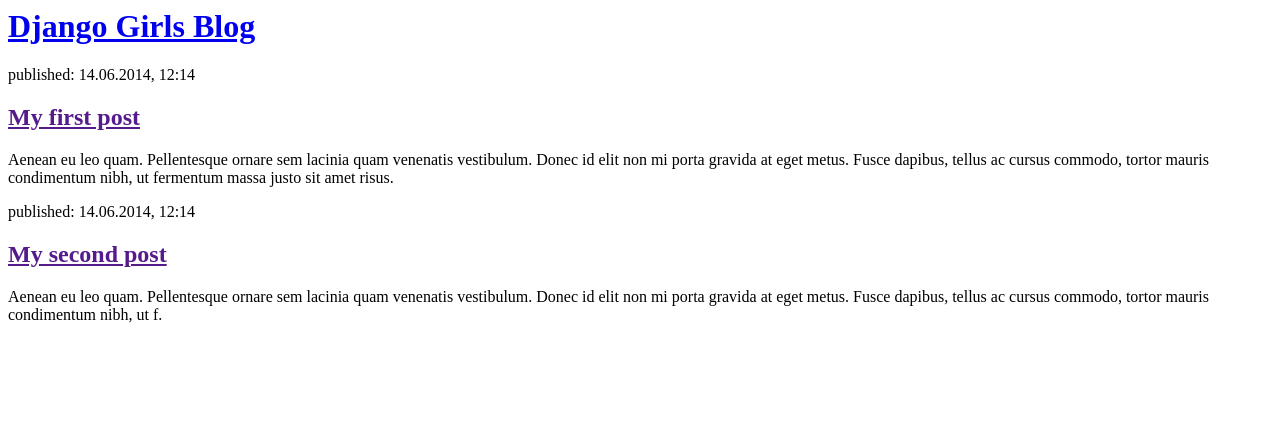
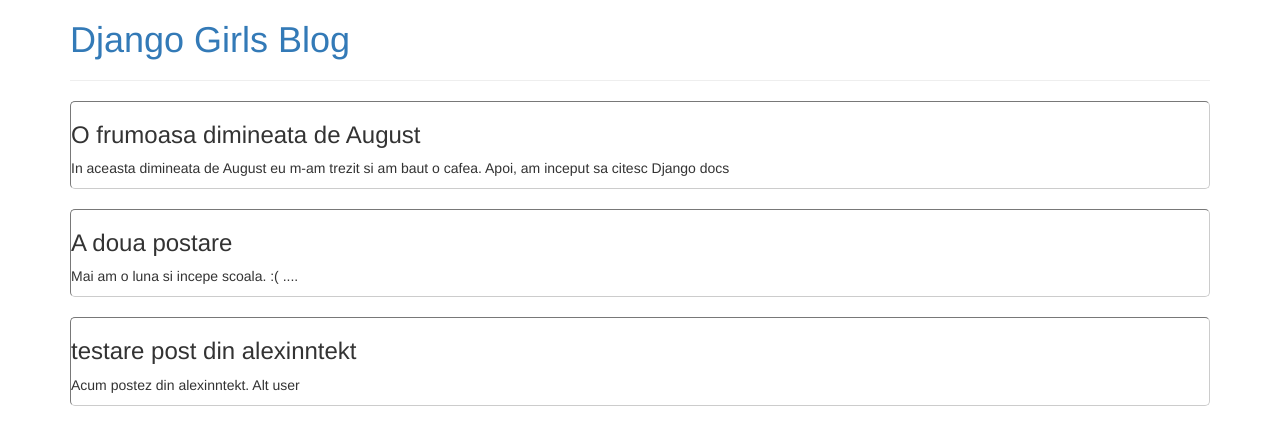
Before and after one commit to AlexInntekt/djangoDocsPlaying, a Django app: page / in a window 1280 px wide. Shown: the top 445 px of the page. Run offline with Django 3.2, Linux system fonts and the light colour scheme; data comes from the database, SQL or seed files in the repository; some libraries are stand-ins or nearby versions.

Commit message:
playing with querysets inside html

```diff
--- a/blog/templates/blog/post_list.html
+++ b/blog/templates/blog/post_list.html
@@ -1,22 +1,39 @@
 <html>
     <head>
         <title>Django Girls blog</title>
+
+        <!-- Latest compiled and minified CSS -->
+<link rel="stylesheet" href="https://maxcdn.bootstrapcdn.com/bootstrap/3.3.7/css/bootstrap.min.css" integrity="sha384-BVYiiSIFeK1dGmJRAkycuHAHRg32OmUcww7on3RYdg4Va+PmSTsz/K68vbdEjh4u" crossorigin="anonymous">
+
+<!-- Optional theme -->
+<link rel="stylesheet" href="https://maxcdn.bootstrapcdn.com/bootstrap/3.3.7/css/bootstrap-theme.min.css" integrity="sha384-rHyoN1iRsVXV4nD0JutlnGaslCJuC7uwjduW9SVrLvRYooPp2bWYgmgJQIXwl/Sp" crossorigin="anonymous">
+
+<!-- Latest compiled and minified JavaScript -->
+<script src="https://maxcdn.bootstrapcdn.com/bootstrap/3.3.7/js/bootstrap.min.js" integrity="sha384-Tc5IQib027qvyjSMfHjOMaLkfuWVxZxUPnCJA7l2mCWNIpG9mGCD8wGNIcPD7Txa" crossorigin="anonymous"></script>
     </head>
+
+
+
     <body>
+    <div class="container">
+
+
         <div>
             <h1><a href="/">Django Girls Blog</a></h1>
+            <hr/>
         </div>
 
-        <div>
-            <p>published: 14.06.2014, 12:14</p>
-            <h2><a href="">My first post</a></h2>
-            <p>Aenean eu leo quam. Pellentesque ornare sem lacinia quam venenatis vestibulum. Donec id elit non mi porta gravida at eget metus. Fusce dapibus, tellus ac cursus commodo, tortor mauris condimentum nibh, ut fermentum massa justo sit amet risus.</p>
+
+        {% for post in posts %}
+        <div style="border-width: 1px; border-color: #ccc; border-style: inset; border-radius: 5px;">
+            <h3>   {{ post }}  </h3>
+            <p> {{ post.text }} </p>
         </div>
+        <br>
 
-        <div>
-            <p>published: 14.06.2014, 12:14</p>
-            <h2><a href="">My second post</a></h2>
-            <p>Aenean eu leo quam. Pellentesque ornare sem lacinia quam venenatis vestibulum. Donec id elit non mi porta gravida at eget metus. Fusce dapibus, tellus ac cursus commodo, tortor mauris condimentum nibh, ut f.</p>
-        </div>
+        {% endfor %}
+
+
+    </div>
     </body>
 </html>
--- a/blog/views.py
+++ b/blog/views.py
@@ -1,4 +1,7 @@
 from django.shortcuts import render
+from .models import Post
+from django.utils import timezone
 
 def post_list(request):
-	return render(request, 'blog/post_list.html', {})
+	posts = Post.objects.filter(published_date__lte=timezone.now()).order_by('published_date')
+	return render(request, 'blog/post_list.html', {'posts': posts})
```
